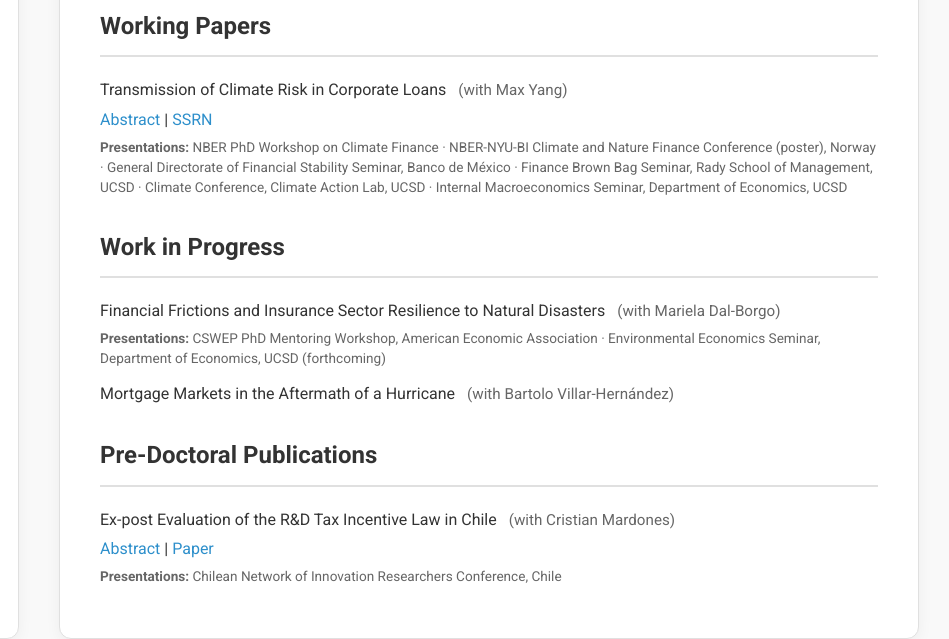
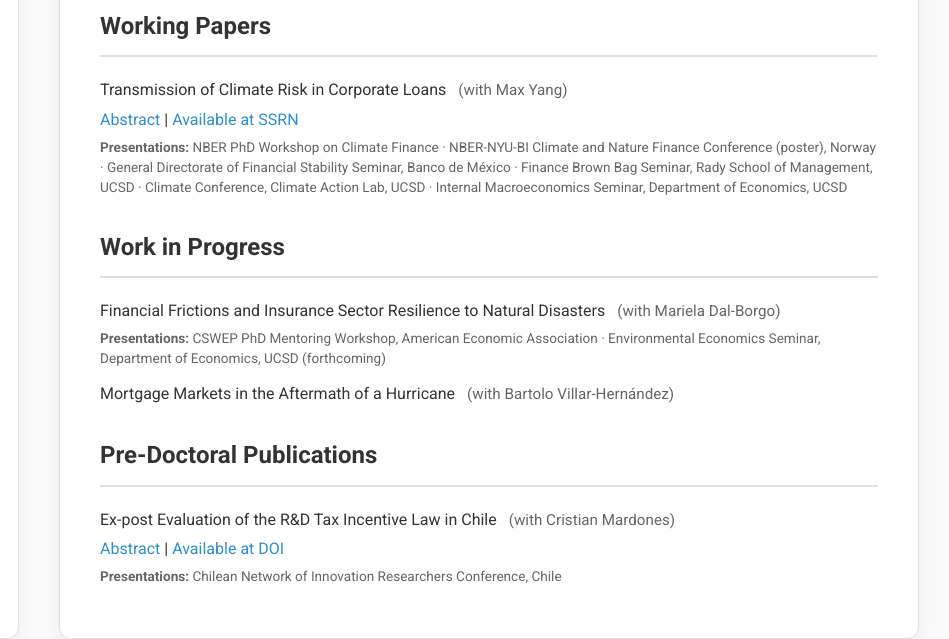
Before and after one commit to nataliamadridb/nataliamadridb.github.io, a plain HTML site: page research.html in a window 1280 px wide. Shown: the part 144-783 px from the top of the page, 331-1280 px from the left. Drawn offline with Linux system fonts and the light colour scheme.

Commit message:
Relabel paper links as Available at SSRN / DOI
Co-Authored-By: Claude Opus 5.5 <noreply@anthropic.com>

```diff
--- a/research.html
+++ b/research.html
@@ -193,9 +193,9 @@ Natural disasters are geographically concentrated, but corporate credit markets
                    target="_blank"
                    rel="noopener"
                    class="paper-link lang-text"
-                   data-en="SSRN"
-                   data-es="SSRN">
-                    SSRN
+                   data-en="Available at SSRN"
+                   data-es="Disponible en SSRN">
+                    Available at SSRN
                 </a>
                 </div>
 
@@ -296,9 +296,9 @@ Natural disasters are geographically concentrated, but corporate credit markets
            target="_blank"
            rel="noopener"
            class="paper-link lang-text"
-           data-en="Paper"
-           data-es="Artículo">
-            Paper
+           data-en="Available at DOI"
+           data-es="Disponible en DOI">
+            Available at DOI
         </a>
     </div>
 
```
